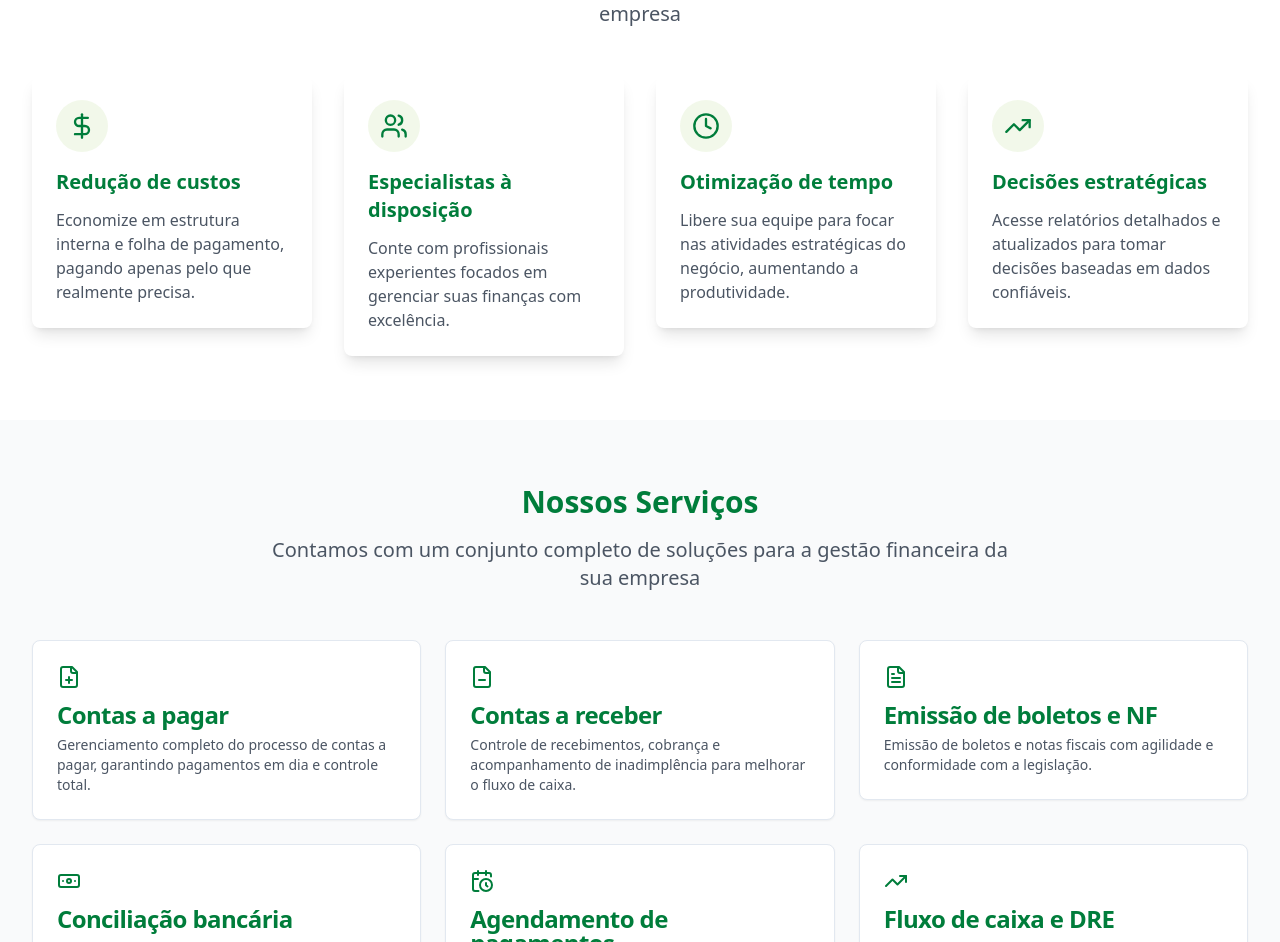
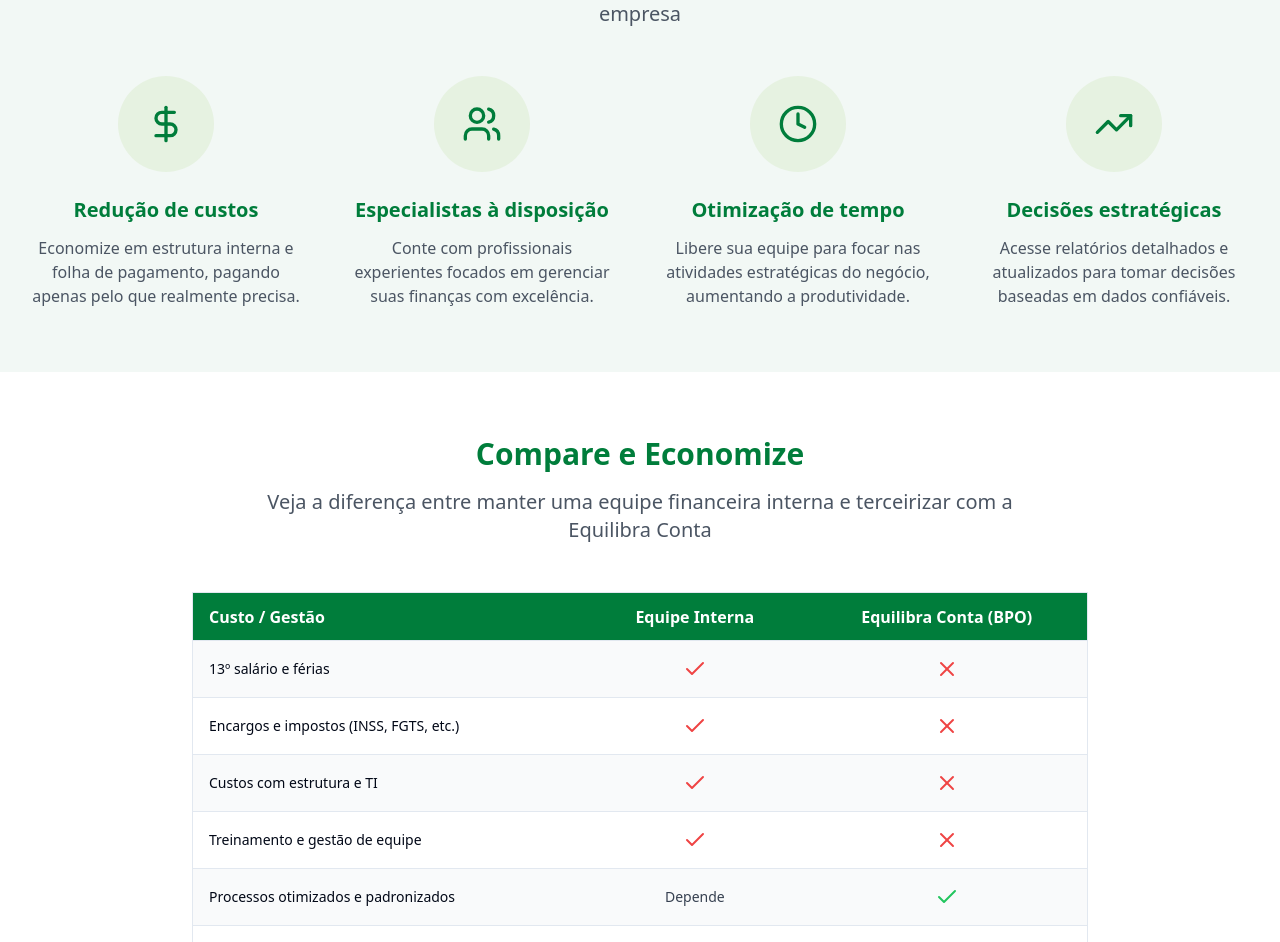
Before and after one commit to rodrigoldmelo/equilibra-conta-landing-page, a React (Vite) app: page / in a window 1280 px wide. Shown: the part 730-1672 px from the top of the page. Built offline with nearby package versions, Linux system fonts and the light colour scheme.

Commit message:
Refactor: Implement landing page edits
- Update hero button text.
- Modify the Benefits section's layout.
- Add a comparison table.
- Include a Plans and Pricing section.
- Add a benefit message before the form.
- Add a testimonial edit instruction.

```diff
--- a/src/components/Benefits.tsx
+++ b/src/components/Benefits.tsx
@@ -8,8 +8,8 @@ interface BenefitProps {
 }
 
 const BenefitCard = ({ icon, title, description }: BenefitProps) => (
-  <div className="bg-white rounded-lg shadow-lg p-6 transition-all duration-300 hover:shadow-xl hover:scale-105">
-    <div className="inline-flex items-center justify-center p-3 bg-equilibra-green-light/10 rounded-full text-equilibra-green-dark mb-4">
+  <div className="flex flex-col items-center text-center">
+    <div className="w-24 h-24 flex items-center justify-center bg-equilibra-green-light/10 rounded-full text-equilibra-green-dark mb-6">
       {icon}
     </div>
     <h3 className="text-xl font-semibold text-equilibra-green-dark mb-3">{title}</h3>
@@ -20,29 +20,29 @@ const BenefitCard = ({ icon, title, description }: BenefitProps) => (
 const Benefits = () => {
   const benefits = [
     {
-      icon: <DollarSign size={28} />,
+      icon: <DollarSign size={40} />,
       title: "Redução de custos",
       description: "Economize em estrutura interna e folha de pagamento, pagando apenas pelo que realmente precisa."
     },
     {
-      icon: <Users size={28} />,
+      icon: <Users size={40} />,
       title: "Especialistas à disposição",
       description: "Conte com profissionais experientes focados em gerenciar suas finanças com excelência."
     },
     {
-      icon: <Clock size={28} />,
+      icon: <Clock size={40} />,
       title: "Otimização de tempo",
       description: "Libere sua equipe para focar nas atividades estratégicas do negócio, aumentando a produtividade."
     },
     {
-      icon: <TrendingUp size={28} />,
+      icon: <TrendingUp size={40} />,
       title: "Decisões estratégicas",
       description: "Acesse relatórios detalhados e atualizados para tomar decisões baseadas em dados confiáveis."
     }
   ];
 
   return (
-    <section id="beneficios" className="py-16 bg-white">
+    <section id="beneficios" className="py-16 bg-equilibra-green-dark/5">
       <div className="container mx-auto px-4 sm:px-6 lg:px-8">
         <div className="text-center mb-12">
           <h2 className="text-3xl font-bold text-equilibra-green-dark mb-4">Benefícios do BPO Financeiro</h2>
@@ -51,7 +51,7 @@ const Benefits = () => {
           </p>
         </div>
 
-        <div className="grid grid-cols-1 sm:grid-cols-2 lg:grid-cols-4 gap-8">
+        <div className="grid grid-cols-1 md:grid-cols-2 lg:grid-cols-4 gap-12">
           {benefits.map((benefit, index) => (
             <div key={index} className="animate-fade-in" style={{ animationDelay: `${0.1 * (index + 1)}s` }}>
               <BenefitCard {...benefit} />
--- /dev/null
+++ b/src/components/Comparison.tsx
@@ -0,0 +1,94 @@
+
+import { Table, TableBody, TableCell, TableHead, TableHeader, TableRow } from "@/components/ui/table";
+import { Check, X } from "lucide-react";
+
+const Comparison = () => {
+  const comparisonData = [
+    {
+      aspect: "13º salário e férias",
+      internal: true,
+      bpo: false
+    },
+    {
+      aspect: "Encargos e impostos (INSS, FGTS, etc.)",
+      internal: true,
+      bpo: false
+    },
+    {
+      aspect: "Custos com estrutura e TI",
+      internal: true,
+      bpo: false
+    },
+    {
+      aspect: "Treinamento e gestão de equipe",
+      internal: true,
+      bpo: false
+    },
+    {
+      aspect: "Processos otimizados e padronizados",
+      internal: "Depende",
+      bpo: true
+    },
+    {
+      aspect: "Equipe especializada pronta",
+      internal: "Requer contratação",
+      bpo: true
+    }
+  ];
+
+  return (
+    <section className="py-16 bg-white">
+      <div className="container mx-auto px-4 sm:px-6 lg:px-8">
+        <div className="text-center mb-12">
+          <h2 className="text-3xl font-bold text-equilibra-green-dark mb-4">Compare e Economize</h2>
+          <p className="text-xl text-gray-600 max-w-3xl mx-auto">
+            Veja a diferença entre manter uma equipe financeira interna e terceirizar com a Equilibra Conta
+          </p>
+        </div>
+
+        <div className="max-w-4xl mx-auto animate-fade-in overflow-x-auto">
+          <Table className="border rounded-lg shadow-md">
+            <TableHeader className="bg-equilibra-green-dark text-white">
+              <TableRow>
+                <TableHead className="font-bold text-base text-white">Custo / Gestão</TableHead>
+                <TableHead className="font-bold text-base text-white text-center">Equipe Interna</TableHead>
+                <TableHead className="font-bold text-base text-white text-center">Equilibra Conta (BPO)</TableHead>
+              </TableRow>
+            </TableHeader>
+            <TableBody>
+              {comparisonData.map((item, index) => (
+                <TableRow key={index} className={index % 2 === 0 ? "bg-gray-50" : "bg-white"}>
+                  <TableCell className="font-medium">{item.aspect}</TableCell>
+                  <TableCell className="text-center">
+                    {typeof item.internal === 'boolean' ? (
+                      item.internal ? (
+                        <Check className="mx-auto text-red-500" />
+                      ) : (
+                        <X className="mx-auto text-green-500" />
+                      )
+                    ) : (
+                      <span className="text-gray-700">{item.internal}</span>
+                    )}
+                  </TableCell>
+                  <TableCell className="text-center">
+                    {typeof item.bpo === 'boolean' ? (
+                      item.bpo ? (
+                        <Check className="mx-auto text-green-500" />
+                      ) : (
+                        <X className="mx-auto text-red-500" />
+                      )
+                    ) : (
+                      <span className="text-gray-700">{item.bpo}</span>
+                    )}
+                  </TableCell>
+                </TableRow>
+              ))}
+            </TableBody>
+          </Table>
+        </div>
+      </div>
+    </section>
+  );
+};
+
+export default Comparison;
--- a/src/components/Hero.tsx
+++ b/src/components/Hero.tsx
@@ -52,7 +52,7 @@ const Hero = () => {
               />
               <div className="absolute -bottom-4 -right-4 bg-equilibra-green-light rounded-lg p-4 shadow-lg z-20">
                 <p className="text-white font-semibold">
-                  ✓ Mais de 500 empresas atendidas
+                  Mais eficiência e controle financeiro para o seu negócio — sem complicação.
                 </p>
               </div>
             </div>
--- /dev/null
+++ b/src/components/PricingPlans.tsx
@@ -0,0 +1,86 @@
+
+import { Table, TableBody, TableCell, TableHead, TableHeader, TableRow } from "@/components/ui/table";
+import { Check } from "lucide-react";
+
+const PricingPlans = () => {
+  const pricingData = [
+    {
+      plan: "A",
+      transactions: "01 a 05",
+      services: "Conciliação bancária + relatório de conciliação",
+      price: "R$ 375,50"
+    },
+    {
+      plan: "B",
+      transactions: "06 a 100",
+      services: "Tudo do Plano A + Contas a pagar",
+      price: "R$ 751,00"
+    },
+    {
+      plan: "C",
+      transactions: "101 a 200",
+      services: "Tudo do anterior + Contas a receber + Emissão de nota fiscal",
+      price: "R$ 1.502,00"
+    },
+    {
+      plan: "D",
+      transactions: "201 a 350",
+      services: "Tudo anterior + Cobrança de inadimplência + Relatórios personalizados",
+      price: "R$ 2.253,00"
+    },
+    {
+      plan: "E",
+      transactions: "351 a 500",
+      services: "Tudo anterior, com volume maior de movimentações",
+      price: "R$ 3.004,00"
+    },
+    {
+      plan: "F",
+      transactions: "+500",
+      services: "Tudo incluso, com personalização e volume elevado",
+      price: "A combinar"
+    }
+  ];
+
+  return (
+    <section id="planos" className="py-16 bg-gray-50">
+      <div className="container mx-auto px-4 sm:px-6 lg:px-8">
+        <div className="text-center mb-12">
+          <h2 className="text-3xl font-bold text-equilibra-green-dark mb-4">Planos e Valores</h2>
+          <p className="text-xl text-gray-600 max-w-3xl mx-auto">
+            Escolha o plano ideal baseado no volume de transações financeiras da sua empresa
+          </p>
+        </div>
+
+        <div className="max-w-5xl mx-auto animate-fade-in overflow-x-auto">
+          <Table className="border rounded-lg shadow-md">
+            <TableHeader className="bg-equilibra-green-dark text-white">
+              <TableRow>
+                <TableHead className="font-bold text-base text-white">Plano</TableHead>
+                <TableHead className="font-bold text-base text-white">Movimentações mensais</TableHead>
+                <TableHead className="font-bold text-base text-white">Serviços incluídos</TableHead>
+                <TableHead className="font-bold text-base text-white">Valor</TableHead>
+              </TableRow>
+            </TableHeader>
+            <TableBody>
+              {pricingData.map((plan, index) => (
+                <TableRow key={index} className={index % 2 === 0 ? "bg-gray-50" : "bg-white"}>
+                  <TableCell className="font-bold text-equilibra-green-dark">{plan.plan}</TableCell>
+                  <TableCell>{plan.transactions}</TableCell>
+                  <TableCell>{plan.services}</TableCell>
+                  <TableCell className="font-semibold">{plan.price}</TableCell>
+                </TableRow>
+              ))}
+            </TableBody>
+          </Table>
+
+          <div className="mt-6 bg-white p-4 rounded-lg border border-equilibra-green-light/30 text-sm text-gray-600">
+            <p>Os valores são baseados em frações do salário mínimo de 2025: R$ 1.502,00. O plano ideal depende do volume de transações financeiras da sua empresa.</p>
+          </div>
+        </div>
+      </div>
+    </section>
+  );
+};
+
+export default PricingPlans;
--- a/src/components/Testimonials.tsx
+++ b/src/components/Testimonials.tsx
@@ -29,6 +29,10 @@ const Testimonials = () => {
           <p className="text-xl text-gray-600 max-w-3xl mx-auto">
             Empresas que confiam na Equilibra Conta para sua gestão financeira
           </p>
+          <div className="mt-2 text-sm text-gray-400 italic">
+            Para alterar as fotos, nomes e textos dos depoimentos, clique sobre o conteúdo no editor da Lovable e substitua manualmente as informações.
+            Caso a seção esteja travada, entre em contato com o suporte da plataforma.
+          </div>
         </div>
 
         <div className="grid grid-cols-1 md:grid-cols-2 lg:grid-cols-3 gap-8">
--- a/src/pages/Index.tsx
+++ b/src/pages/Index.tsx
@@ -2,8 +2,10 @@
 import Header from "@/components/Header";
 import Hero from "@/components/Hero";
 import Benefits from "@/components/Benefits";
+import Comparison from "@/components/Comparison";
 import Services from "@/components/Services";
 import HowItWorks from "@/components/HowItWorks";
+import PricingPlans from "@/components/PricingPlans";
 import Testimonials from "@/components/Testimonials";
 import CallToAction from "@/components/CallToAction";
 import Footer from "@/components/Footer";
@@ -14,8 +16,10 @@ const Index = () => {
       <Header />
       <Hero />
       <Benefits />
+      <Comparison />
       <Services />
       <HowItWorks />
+      <PricingPlans />
       <Testimonials />
       <CallToAction />
       <Footer />
```
Also changed, not shown: src/components/CallToAction.tsx (+24 -1 lines).
